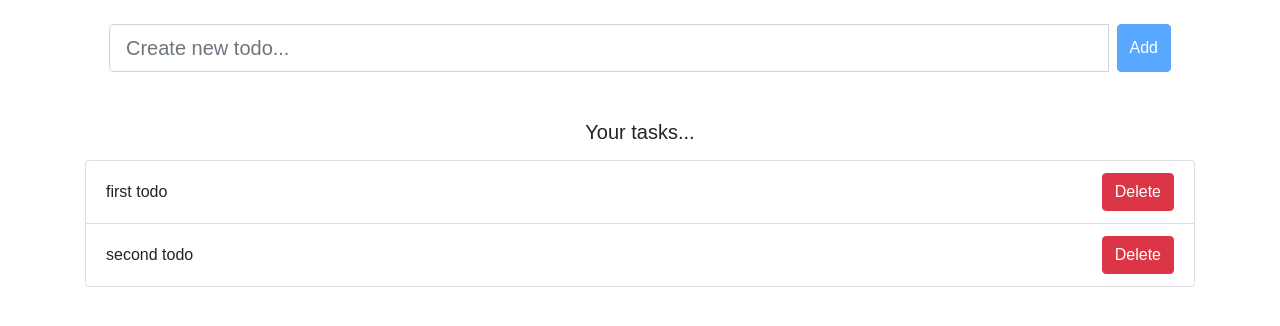
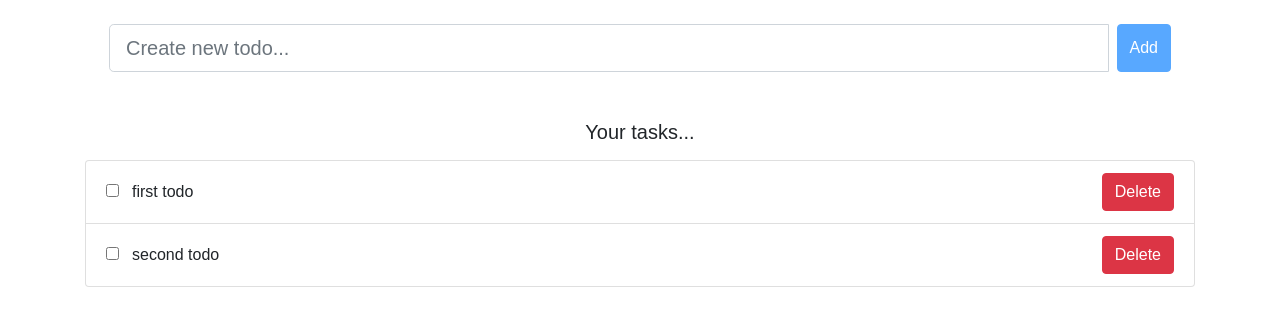
Before and after one commit to gregttn/simple_todo_react, a React app: page / in a window 1280 px wide. Built offline with nearby package versions, Linux system fonts and the light colour scheme.

Commit message:
Add a checkbox to a todo item.

```diff
--- a/src/components/todo_item.js
+++ b/src/components/todo_item.js
@@ -11,10 +11,18 @@ class TodoItem extends Component {
     const { todo } = this.props;
     return (
       <li className="list-group-item">
-          <p>{todo.title}</p>
-          <button
-            className="btn btn-danger float-right"
-            onClick={this.onDeleteClick.bind(this)}>Delete</button>
+        <div className="form-check-inline">
+          <input
+            className="form-check-input"
+            type="checkbox"/>
+          <label
+            className="form-check-label ml-2">
+              {todo.title}
+          </label>
+        </div>
+        <button
+          className="btn btn-danger float-right"
+          onClick={this.onDeleteClick.bind(this)}>Delete</button>
       </li>
     );
   }
--- a/src/style/index.css
+++ b/src/style/index.css
@@ -9,7 +9,7 @@ body {
   display: table;
 }
 
-.list-group-item > p {
+.form-check-inline {
   display: table-cell;
   vertical-align: middle;
   float:none;
```
